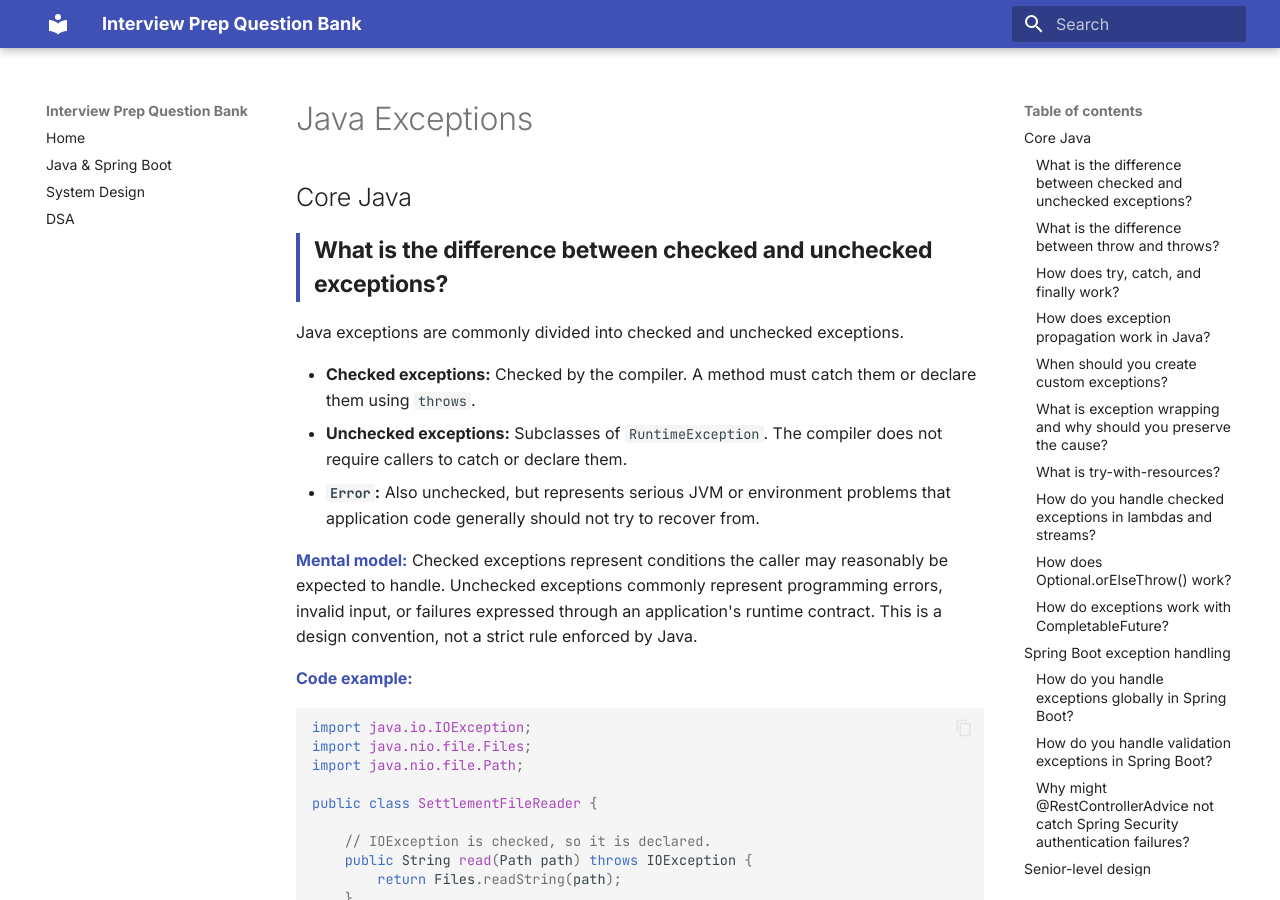
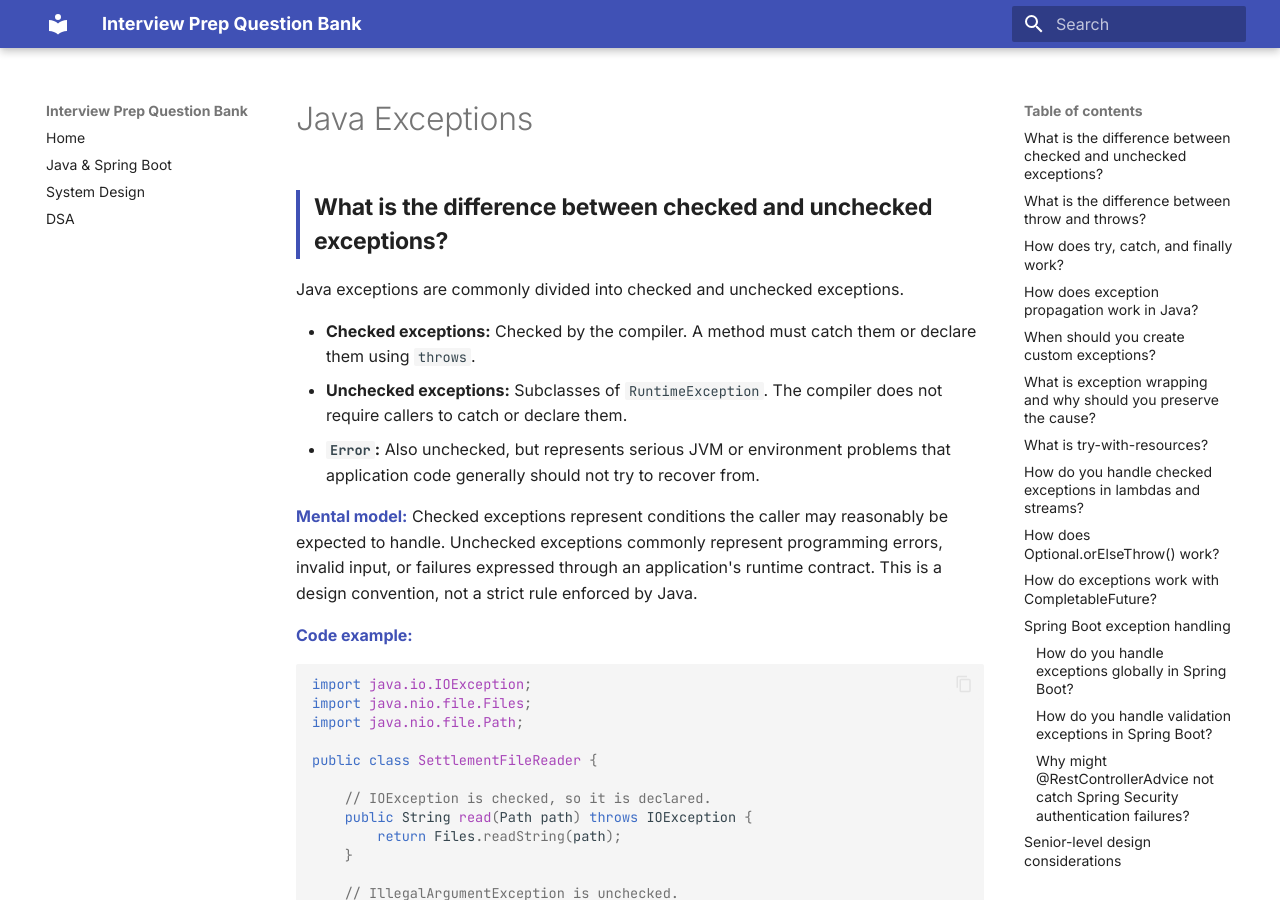
Before and after one commit to vivianmichael/interview-prep, an MkDocs documentation site: the page built from docs/java-exceptions.md, in a window 1280 px wide and 900 px high. Built offline with MkDocs 1.6.1 and Material for MkDocs 9.7.7, drawn with Linux system fonts in a browser that asks for light colours.

Commit message:
add content

```diff
--- a/docs/java-exceptions.md
+++ b/docs/java-exceptions.md
@@ -1,6 +1,4 @@
 # Java Exceptions
-
-## Core Java
 
 ### What is the difference between checked and unchecked exceptions?
 
```
